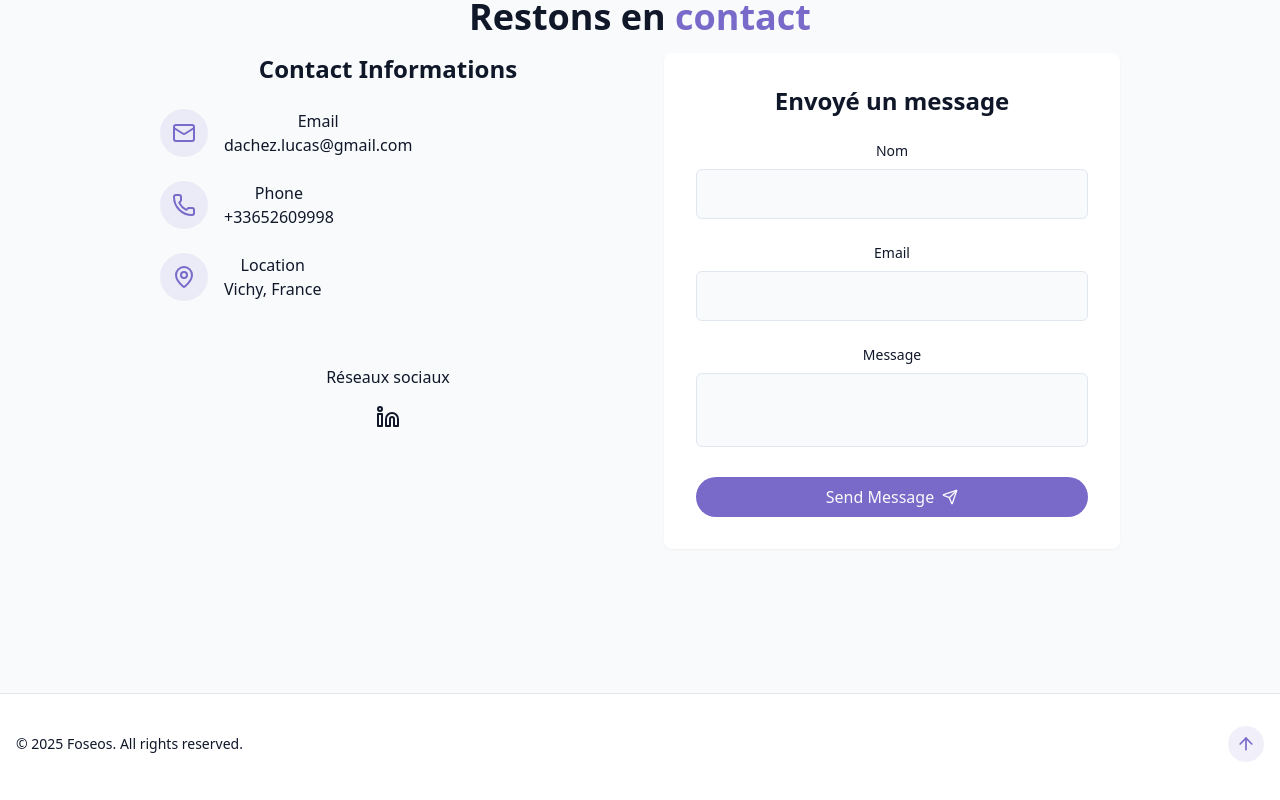
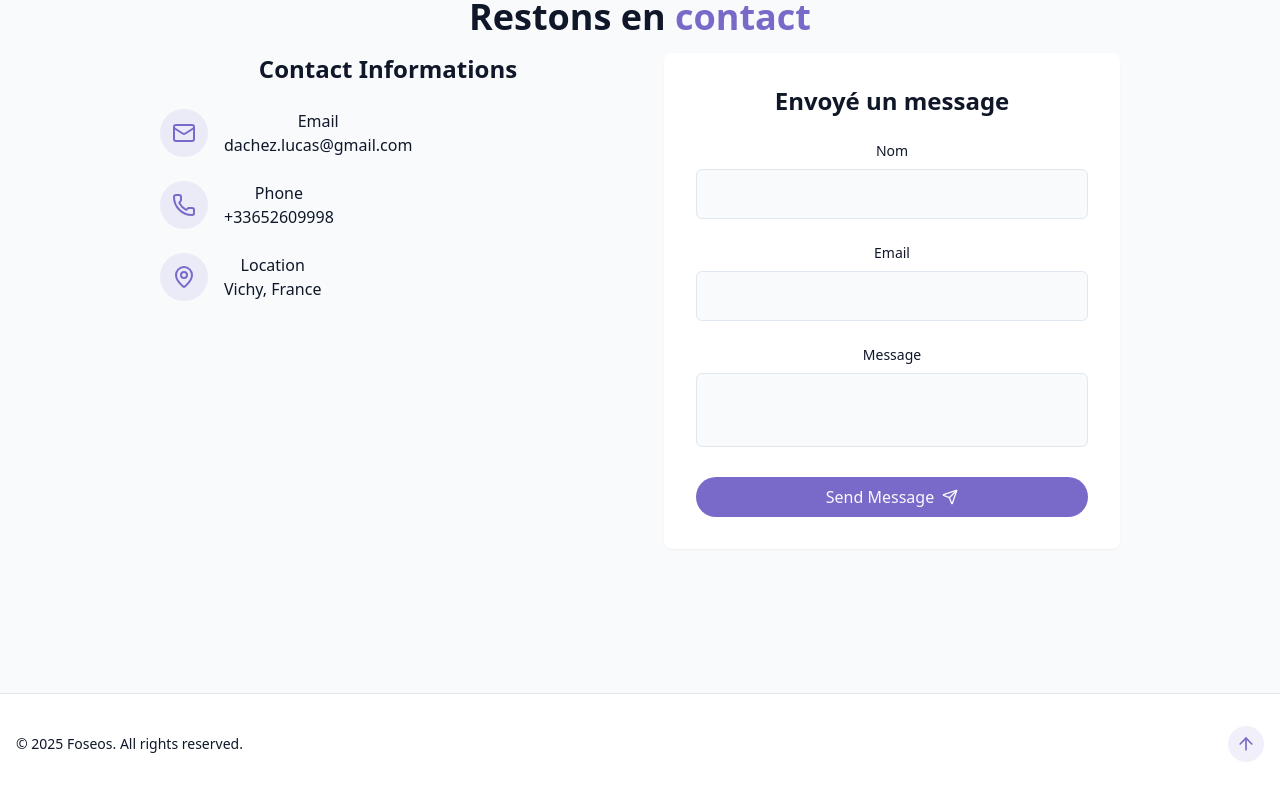
Before and after one commit to Foseos/Portfolio_2025, a React (Vite) app: page / in a window 1280 px wide. Shown: the part 3167-3967 px from the top of the page. Built offline with nearby package versions, Linux system fonts and the light colour scheme.

Commit message:
Update ContactSection.jsx

```diff
--- a/src/components/ContactSection.jsx
+++ b/src/components/ContactSection.jsx
@@ -85,14 +85,7 @@ export const ContactSection = () => {
               </div>
             </div>
 
-            <div className="pt-8">
-              <h4 className="font-medium mb-4"> Réseaux sociaux</h4>
-              <div className="flex space-x-4 justify-center">
-                <a href="https://fr.linkedin.com/in/lucas-dachez-467244243" target="_blank">
-                  <Linkedin />
-                </a>
-              </div>
-            </div>
+
           </div>
 
           <div
```
